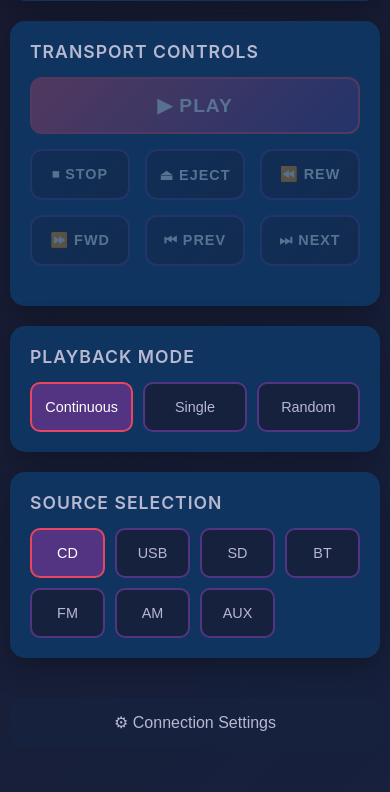
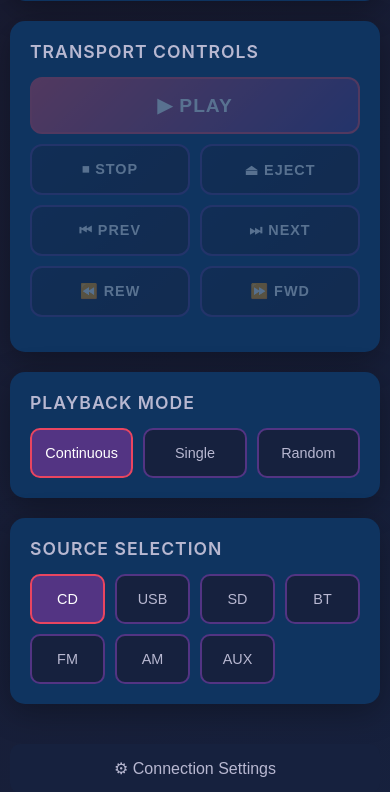
Before and after one commit to barther/cdrs232, a Flask app: page / in a window 390 px wide. Shown: the part 428-1220 px from the top of the page. Run offline with Flask 3, Linux system fonts and the light colour scheme; some libraries are stand-ins or nearby versions.

Commit message:
Reorganize transport controls: 2-column grid layout
Layout:
  [     PLAY/PAUSE     ] (full width, primary)

  [STOP]  [EJECT]
  [PREV]  [NEXT]
  [REW]   [FWD]

Benefits:
- Play/Pause is prominent (full width, primary color)
- All other controls in clean 2-column grid
- Better use of mobile screen space
- Logical grouping (stop/eject, prev/next, rew/fwd)
- Consistent with track grid layout

Perfect for choir director's mobile workflow!

```diff
--- a/templates/index.html
+++ b/templates/index.html
@@ -376,27 +376,30 @@
 
         <div class="controls-section">
             <h3 class="section-title">Transport Controls</h3>
-            <div class="transport-controls">
-                <button class="control-btn primary" id="btnPlay" disabled>
-                    ▶ PLAY
-                </button>
+            <!-- Primary Play/Pause button (full width) -->
+            <button class="control-btn primary" id="btnPlay" disabled style="width: 100%; margin-bottom: 10px;">
+                ▶ PLAY
+            </button>
+
+            <!-- Transport controls (2 columns) -->
+            <div style="display: grid; grid-template-columns: repeat(2, 1fr); gap: 10px;">
                 <button class="control-btn" id="btnStop" disabled>
                     ⏹ STOP
                 </button>
                 <button class="control-btn" id="btnEject" disabled>
                     ⏏ EJECT
                 </button>
+                <button class="control-btn" id="btnPrev" disabled>
+                    ⏮ PREV
+                </button>
+                <button class="control-btn" id="btnNext" disabled>
+                    ⏭ NEXT
+                </button>
                 <button class="control-btn" id="btnRew" disabled>
                     ⏪ REW
                 </button>
                 <button class="control-btn" id="btnFwd" disabled>
                     ⏩ FWD
-                </button>
-                <button class="control-btn" id="btnPrev" disabled>
-                    ⏮ PREV
-                </button>
-                <button class="control-btn" id="btnNext" disabled>
-                    ⏭ NEXT
                 </button>
             </div>
 
```
